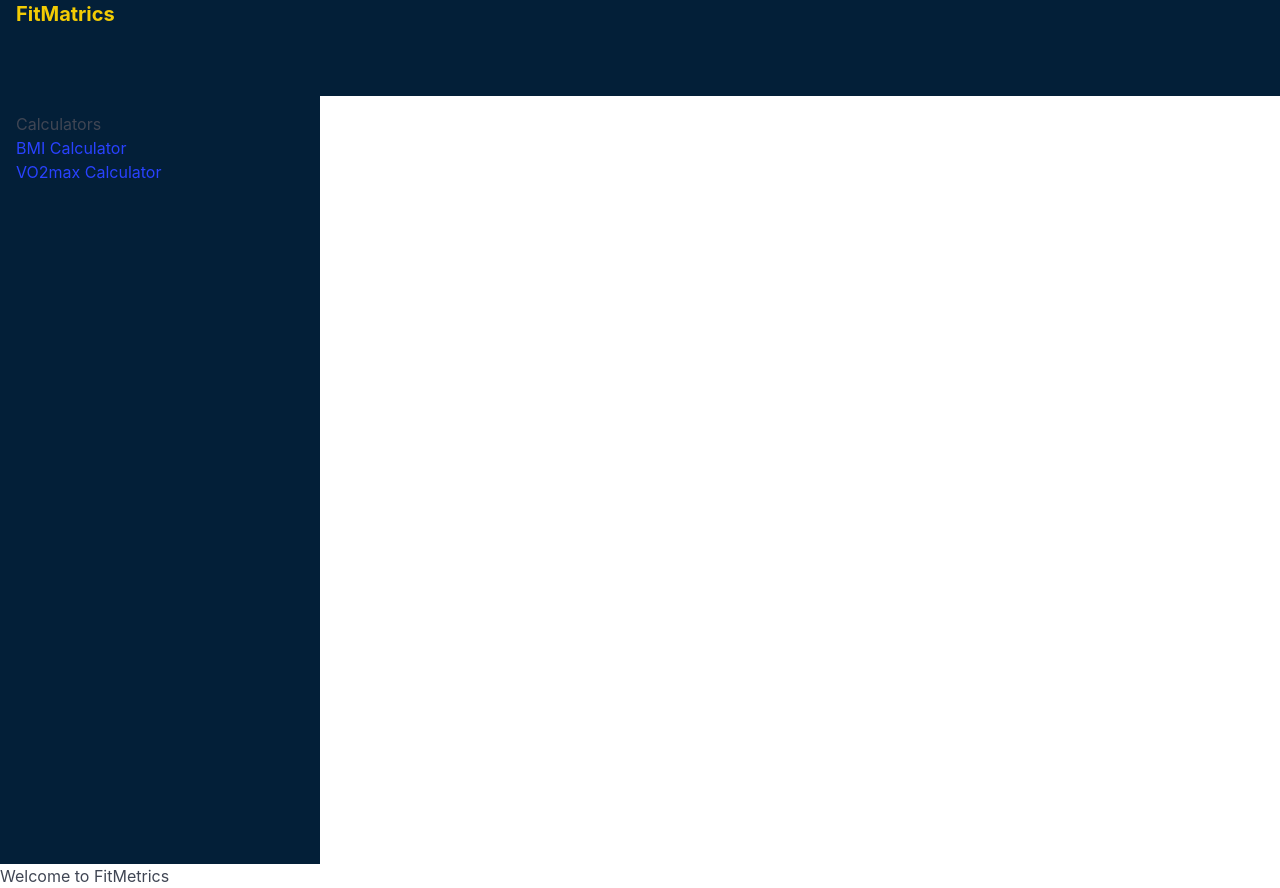
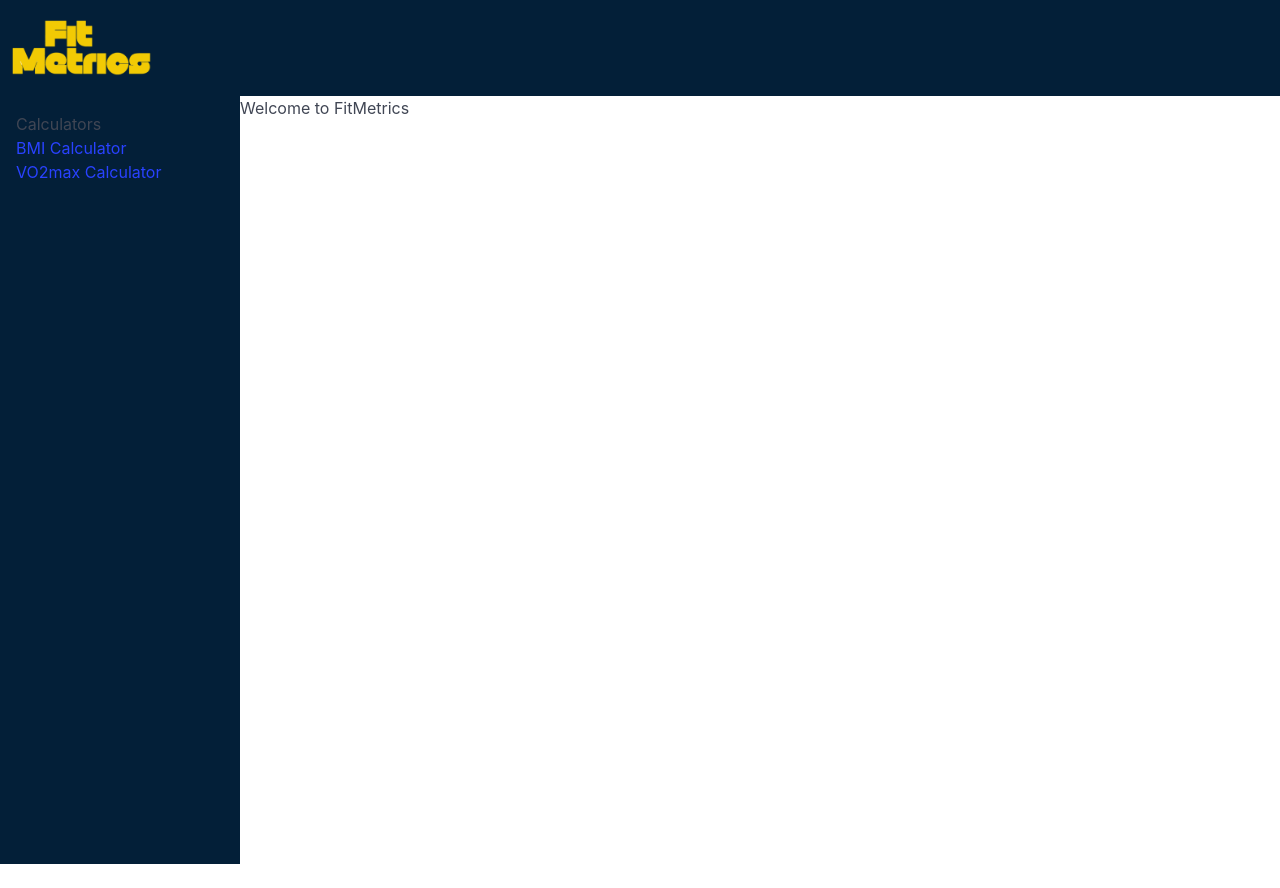
Before and after one commit to Laleh-S/fitmetrics, a React (Create React App) app: page / in a window 1280 px wide. After the commit the page ends 864 px from the top, so only its background shows below. Built offline with nearby package versions, Linux system fonts and the light colour scheme.

Commit message:
added logo to Navbar and css to Sidebar

```diff
--- a/public/index.html
+++ b/public/index.html
@@ -24,7 +24,7 @@
       work correctly both with client-side routing and a non-root public URL.
       Learn how to configure a non-root public URL by running `npm run build`.
     -->
-    <title>React App</title>
+    <title>FitMetrics</title>
   </head>
   <body>
     <noscript>You need to enable JavaScript to run this app.</noscript>
--- a/src/App.js
+++ b/src/App.js
@@ -11,18 +11,14 @@ import Sidebar from './components/Sidebar';
 import BMI from "./components/BMI"
 
 
-
-
-
 function App() {
     return (
-        <div className="">
             <CalculatorContextProvider>
                 <Router>
                     <Navbar />
-                    <div className=""> {/* Use flex to arrange navbar and main content */}
+                    <div className="flex">
                         <Sidebar />
-                        <div className=""> {/* Use flex-1 to allow main content to take up remaining space */}
+                        <div className="flex">
                             <Routes>
                                 <Route path="/" element={<Home />} />
                                 <Route path="/bmi" element={<BMI />} />
@@ -31,7 +27,6 @@ function App() {
                     </div>
                 </Router>
             </CalculatorContextProvider>
-        </div>
     );
 }
 
--- a/src/components/Navbar.js
+++ b/src/components/Navbar.js
@@ -1,6 +1,8 @@
 
 import React, { useState } from "react";
 import { Link } from "react-router-dom";
+import logoBlue from "../assets/logoBlue.png"
+import logoYellow from "../assets/logoYellow.png"
 import Home from "./Home";
 import "../index.css"
 
@@ -8,8 +10,10 @@ function Navbar () {
 
     return (
         <nav className="bg-primary  h-24">
-            <div className="max-w-7xl mx-auto px-4 sm:px-6 lg:px-8">
-            <Link to="/" className="text-yellow text-xl font-bold">FitMatrics</Link>
+            <div className=" max-w-7xl mx-auto ">
+            <Link to="/" className=" text-yellow text-xl font-bold">
+                <img src={logoYellow} alt="Logo" className="w-40 pt-4"/>
+            </Link>
             </div>
         </nav>
     );
--- a/src/components/Sidebar.js
+++ b/src/components/Sidebar.js
@@ -5,7 +5,7 @@ import "../index.css"
 // h-[calc(100vh-2rem)] calculates the height by taking the full height of the viewport (100vh) and subtracting 2rem from it.
 function Sidebar() {
     return (
-        <aside className="h-[calc(100vh-2rem)] w-full max-w-[20rem] p-4 bg-primary">
+        <aside className="h-[calc(100vh-2rem)] w-full max-w-[15rem] p-4 bg-primary">
             <div className="">
                 <h2 className="">Calculators</h2>
                 <ul>
--- a/src/index.css
+++ b/src/index.css
@@ -15,6 +15,10 @@
     background-color: var(--primary-color);
 }
 
+.bg-yellow {
+    background-color: var(--yellow-color);
+}
+
 .text-primary {
     color: var(--primary-color);
 }
```
Also changed, not shown: src/assets/logoBlue.png (added), src/assets/logoYellow.png (added).
